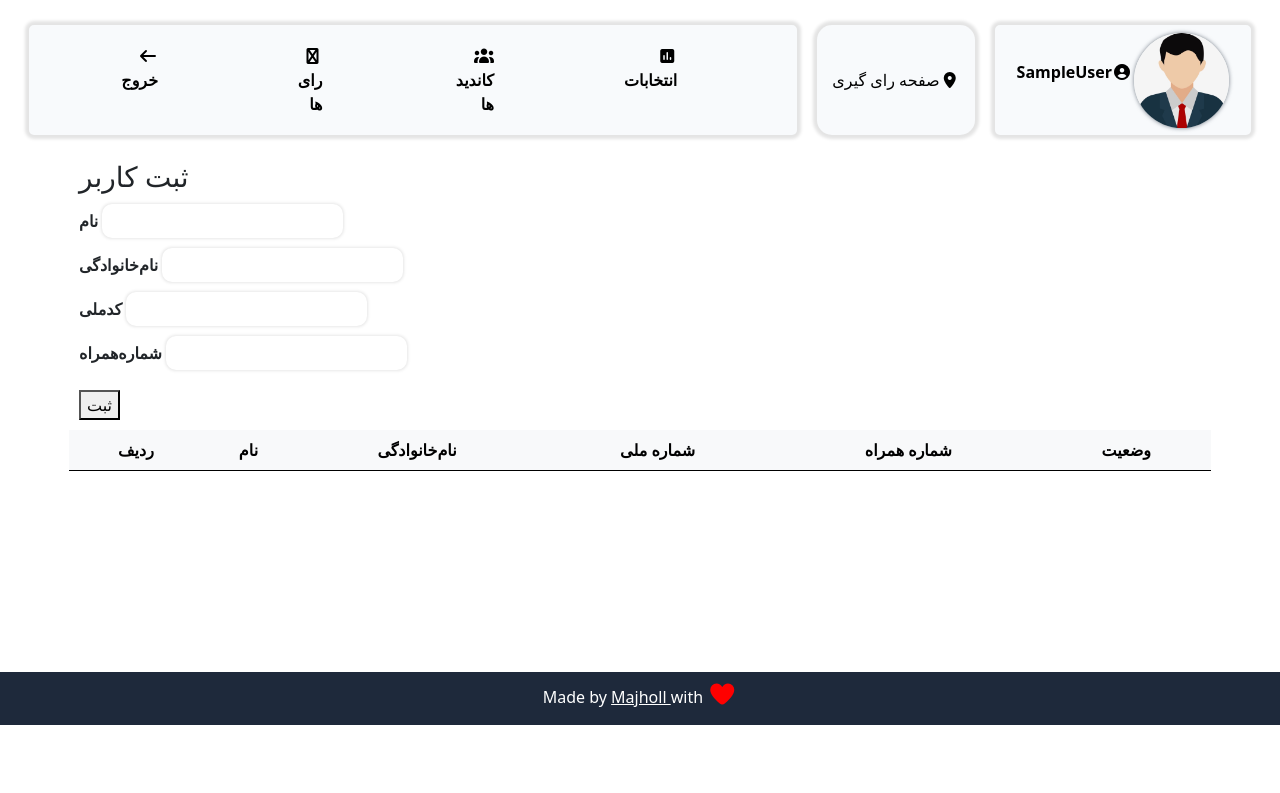
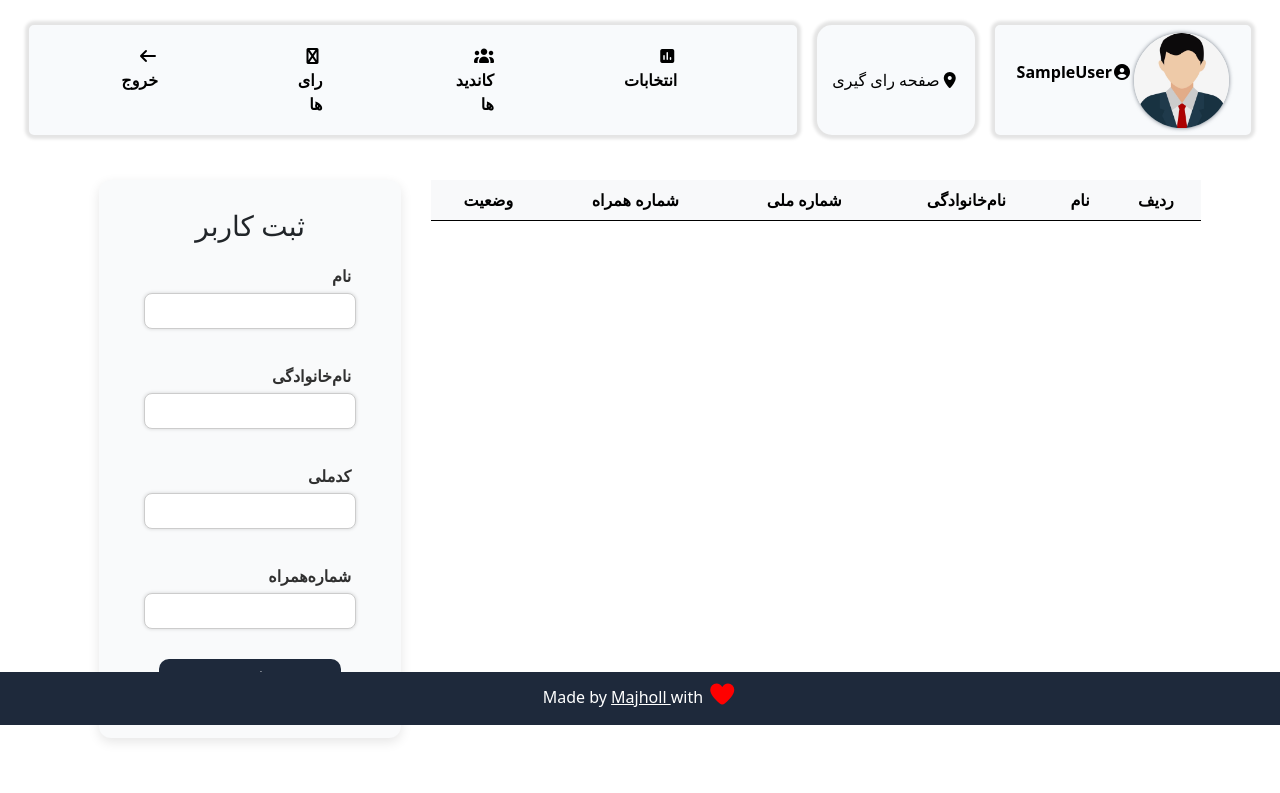
Before and after one commit to Majholl/electra, a Django app: page /register/user in a window 1280 px wide. Shown: the part 75-868 px from the top of the page. Before the commit the page ends 800 px from the top, so only its background shows below. Run offline with Django 5.2, Linux system fonts and the light colour scheme; the visitor is signed in with stand-in values (Sample User, id 1); lists and menus that the app fills with data are empty; parts of the project's set-up code (start-up, migrations or seed data) failed here and were passed over; some libraries are stand-ins or nearby versions.

Commit message:
updated ui of users of admins & fixed bugs

```diff
--- /dev/null
+++ b/static/css/admin/admin/registeruserbyadmin.css
@@ -0,0 +1,103 @@
+
+.adduserbyadmin-section{
+  display: flex;
+  align-items: flex-start;
+  flex-direction: row-reverse;
+  width: 100%;
+  margin: 10px;
+  padding: 5px;
+  direction: rtl;
+}
+
+.adduserbyadmin-leftside{
+  display: flex;
+  justify-content: center;
+  width: auto;
+  margin: 10px;
+  padding: 5px;
+}
+
+
+
+
+.registeruserbyadmin-form {
+  display: flex;
+  flex-direction: column;
+  align-items: center;
+  max-width: 400px;
+  padding: 30px;
+  border-radius: 12px;
+  background-color: #f9fafb;
+  box-shadow: 0 4px 12px rgba(0,0,0,0.1);
+  font-family: 'Inter', sans-serif;
+}
+
+
+
+.registeruserbyadmin-form h3 {
+  margin: auto;
+  width: 100%;
+  text-align: center;
+}
+
+
+.registeruserbyadmin-form  > * {
+  margin: 15px;
+
+}
+
+
+.form-group label {
+  margin: 5px;
+  color: #303030;
+}
+
+
+.form-group input {
+  width: 100%;
+  padding: 5px 20px 5px;
+  border: 1px solid #ccc;
+  border-radius: 8px;
+  outline: none;
+  transition: border-color 0.3s ease;
+}
+
+
+.form-group input:focus {
+  border-color: #1E293B ;
+}
+
+
+
+.registeruserbyadmin-form button {
+  width: 75%;
+  padding: 5px 20px;
+  background-color: #1E293B;
+  color: #fff;
+  outline: none;
+  border: none;
+  font-weight: 700;
+  border-radius: 10px;
+}
+
+
+
+
+.adduserbyadmin-rightside {
+  width: 90%;
+  margin: 15px;
+}
+
+.tbodyusersadmin > tr {
+  opacity: 0.6;
+}
+
+
+.tbodyusersadmin > tr:hover {
+  opacity: 1;
+}
+
+
+*[data-href] {
+  cursor: pointer;
+}
--- a/static/css/admin/candidates/candidates.css
+++ b/static/css/admin/candidates/candidates.css
@@ -3,11 +3,11 @@
     padding: 24px 18px;
     direction: rtl;
     box-sizing: border-box;
-    background: linear-gradient(180deg, #f8fafc 0%, #eef4ff 100%);
     font-family: "Segoe UI", Tahoma, Geneva, Verdana, sans-serif;
 }
 
 .candidate-top-div {
+    width: 10%;
     display: flex;
     align-items: center;
     justify-content: space-between;
--- a/template/root.html
+++ b/template/root.html
@@ -6,20 +6,25 @@
 
 {% load static %}
 
+
 <!-- Load CSS of bootstap -->
 <link rel="stylesheet" href="{% static 'bootstrap/css/bootstrap.min.css' %}">
+
 
 <!-- Load CSS of Font-aweasome -->
 <link rel="stylesheet" href="{% static 'fontawesome/css/all.min.css' %}">
 
+
 <!-- Load CSS of select2 -->
 <link rel="stylesheet" href="{% static 'css/select2.min.css' %}">
 
+
 <!-- Load CSS of header.html & footer.html & main.html -->
 <link rel="stylesheet" href="{%  static 'css/header.css' %}">
+
 <link rel="stylesheet" href="{%  static 'css/footer.css' %}">
+
 <link rel="stylesheet" href="{%  static 'css/main.css' %}">
-
 
 
 
@@ -29,7 +34,7 @@
 <link rel="stylesheet" href="{%  static 'css/Authentications/verifyotp.css' %}">
 
 
-<!-- Load CSS of Admins -->
+<!-- Load CSS of SuperAdmins -->
 <link rel="stylesheet" href="{%  static 'css/admin/homepage.css' %}">
 
 <link rel="stylesheet" href="{%  static 'css/admin/sidebar.css' %}">
@@ -37,6 +42,13 @@
 <link rel="stylesheet" href="{%  static 'css/admin/dashboard.css' %}">
 
 <link rel="stylesheet" href="{%  static 'css/admin/registernewadmin.css' %}">
+
+
+<!-- Load CSS of Admins -->
+<link rel="stylesheet" href="{%  static 'css/admin/admin/registeruserbyadmin.css' %}">
+
+<link rel="stylesheet" href="{%  static 'css/admin/admin/modifyregisteruser.css' %}">
+
 
 <!-- SuperAdmins-->
 <link rel="stylesheet" href="{%  static 'css/admin/superadmin/admins.css' %}">
@@ -46,6 +58,7 @@
 <link rel="stylesheet" href="{%  static 'css/admin/superadmin/addnewadmin.css' %}">
 
 <link rel="stylesheet" href="{%  static 'css/admin/superadmin/registernewadmin.css' %}">
+
 
 <!-- Votepanels -->
 <link rel="stylesheet" href="{%  static 'css/admin/votepanels/votepanels.css' %}">
```
Also changed, not shown: static/css/admin/admin/modifyregisteruser.css (added, +40 -0 lines).
